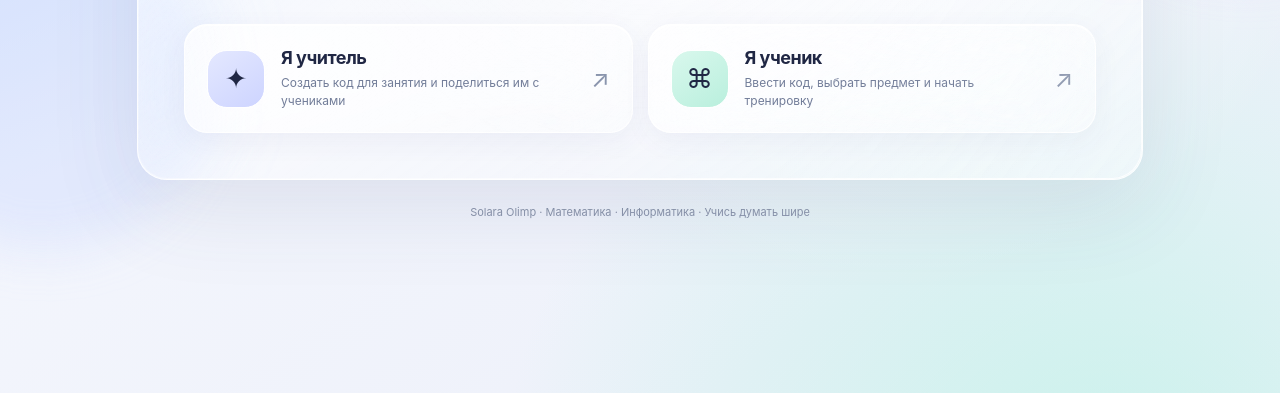
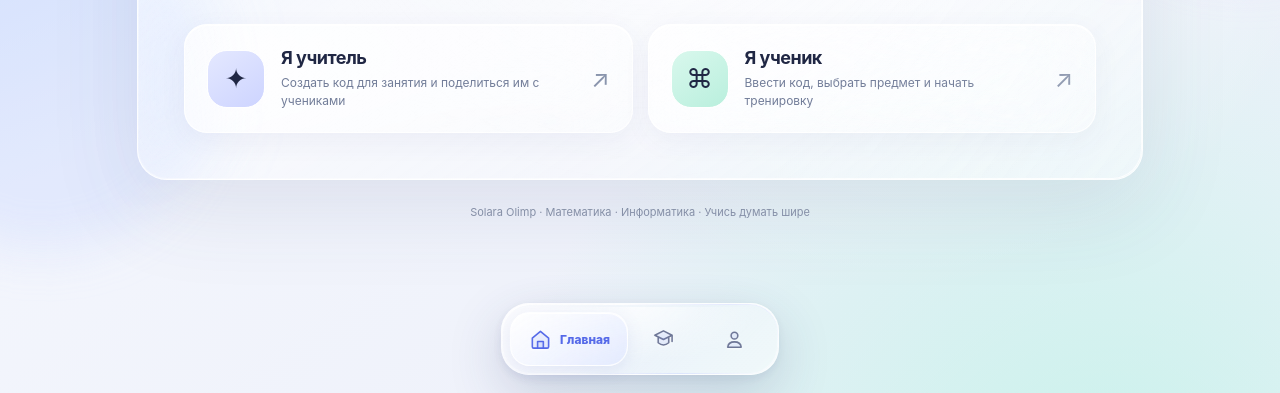
Before and after one commit to gggevego15-ui/SolaraOlimp, a plain HTML site: page index.html in a window 1280 px wide. Shown: the part 407-800 px from the top of the page. Drawn offline with Linux system fonts and the light colour scheme.

Commit message:
Add floating iOS glass navigation dock to Solara Olimp

```diff
--- a/index.html
+++ b/index.html
@@ -128,6 +128,29 @@ button:focus-visible,select:focus-visible,input:focus-visible,summary:focus-visi
 @media(max-width:650px){.shell{padding:12px 12px 30px}.top{top:6px;border-radius:21px;margin-bottom:17px}.panel{border-radius:26px}.glass{backdrop-filter:blur(26px) saturate(170%);-webkit-backdrop-filter:blur(26px) saturate(170%)}.panel:after{opacity:.4}}
 @media(prefers-reduced-motion:reduce){.logo,.panel:not(.hidden){animation:none!important}.shell:before{display:none}*,*:before,*:after{scroll-behavior:auto!important;transition:none!important}}
 
+
+/* Floating iOS-inspired navigation dock */
+body{padding-bottom:calc(112px + env(safe-area-inset-bottom,0px))}
+.ios-dock{position:fixed;z-index:1000;left:50%;bottom:calc(18px + env(safe-area-inset-bottom,0px));transform:translateX(-50%);display:flex;align-items:center;gap:7px;width:max-content;max-width:calc(100vw - 24px);padding:8px;border:1px solid rgba(255,255,255,.78);border-radius:28px;background:linear-gradient(135deg,rgba(255,255,255,.72),rgba(244,247,255,.42) 58%,rgba(255,255,255,.56));box-shadow:0 18px 55px rgba(47,59,112,.2),0 3px 12px rgba(47,59,112,.07),inset 0 1px 0 rgba(255,255,255,.98),inset 0 -1px 0 rgba(255,255,255,.34);backdrop-filter:blur(42px) saturate(210%);-webkit-backdrop-filter:blur(42px) saturate(210%);isolation:isolate;animation:dock-float-in .7s cubic-bezier(.2,.9,.25,1.15) both}
+.ios-dock:before{content:"";position:absolute;inset:0;border-radius:inherit;padding:1px;background:linear-gradient(125deg,rgba(255,255,255,.95),rgba(255,255,255,.1) 36%,rgba(158,178,255,.27) 70%,rgba(255,255,255,.88));-webkit-mask:linear-gradient(#000 0 0) content-box,linear-gradient(#000 0 0);-webkit-mask-composite:xor;mask-composite:exclude;pointer-events:none;z-index:-1}
+.dock-glow{position:absolute;inset:3px;border-radius:24px;pointer-events:none;background:radial-gradient(150px 70px at 50% 0%,rgba(255,255,255,.72),transparent 80%);opacity:.85;z-index:-1}
+.dock-item{position:relative;display:flex;align-items:center;justify-content:center;gap:7px;min-width:54px;height:54px;padding:0 15px;border:1px solid transparent;border-radius:20px;background:transparent;color:#6d7696;cursor:pointer;transition:width .35s cubic-bezier(.2,.85,.25,1.2),padding .35s ease,transform .3s cubic-bezier(.2,.85,.25,1.2),background .3s ease,color .3s ease,box-shadow .3s ease;overflow:hidden}
+.dock-item:before{content:"";position:absolute;inset:0;border-radius:inherit;background:linear-gradient(145deg,rgba(255,255,255,.82),rgba(220,228,255,.42));opacity:0;transform:scale(.8);transition:opacity .3s ease,transform .35s cubic-bezier(.2,.85,.25,1.2);z-index:-1}
+.dock-item:hover{transform:translateY(-3px);color:#5669df}
+.dock-item:hover:before{opacity:.65;transform:scale(1)}
+.dock-item:active{transform:scale(.93)}
+.dock-item.active{padding-inline:17px;color:#5267e8;background:linear-gradient(145deg,rgba(255,255,255,.8),rgba(225,232,255,.55));border-color:rgba(255,255,255,.8);box-shadow:inset 0 1px 0 rgba(255,255,255,.98),0 5px 17px rgba(90,106,192,.12)}
+.dock-item.active:before{opacity:1;transform:scale(1);background:linear-gradient(145deg,rgba(255,255,255,.7),rgba(215,225,255,.45))}
+.dock-icon{width:25px;height:25px;flex:0 0 25px;display:grid;place-items:center;filter:drop-shadow(0 1px 1px rgba(255,255,255,.8));transition:transform .35s cubic-bezier(.2,.85,.25,1.2)}
+.dock-item:hover .dock-icon{transform:translateY(-1px) scale(1.08)}
+.dock-icon svg{width:23px;height:23px;fill:rgba(117,137,242,.12);stroke:currentColor;stroke-width:1.65;stroke-linecap:round;stroke-linejoin:round}
+.dock-label{font-size:12px;font-weight:800;white-space:nowrap;max-width:0;opacity:0;overflow:hidden;transform:translateX(-4px);transition:max-width .35s ease,opacity .25s ease,transform .35s ease}
+.dock-item.active .dock-label{max-width:90px;opacity:1;transform:translateX(0)}
+.ios-dock.dock-hidden{display:none!important}
+@keyframes dock-float-in{from{opacity:0;transform:translate(-50%,25px) scale(.92);filter:blur(8px)}to{opacity:1;transform:translate(-50%,0) scale(1);filter:blur(0)}}
+@media(max-width:520px){body{padding-bottom:calc(105px + env(safe-area-inset-bottom,0px))}.ios-dock{bottom:calc(10px + env(safe-area-inset-bottom,0px));gap:4px;padding:6px;border-radius:25px;width:calc(100vw - 24px);justify-content:space-around}.dock-item{height:51px;min-width:49px;padding:0 12px;border-radius:18px;gap:6px}.dock-item.active{padding-inline:13px}.dock-icon{width:23px;height:23px;flex-basis:23px}.dock-icon svg{width:22px;height:22px}.dock-label{font-size:11px}}
+@media(prefers-reduced-motion:reduce){.ios-dock{animation:none}.dock-item,.dock-item:before,.dock-icon,.dock-label{transition:none!important}}
+
 </style>
 </head>
 <body>
@@ -168,7 +191,20 @@ button:focus-visible,select:focus-visible,input:focus-visible,summary:focus-visi
 <section class="panel glass hidden" id="resultView">
 <div class="eyebrow"><span class="dot"></span> ЗАНЯТИЕ ЗАВЕРШЕНО</div><h1>Хорошая работа!</h1><p class="lead" id="resultLead">Вот твой результат.</p><div class="result-score" id="scoreDisplay">0 / 10</div><div class="meta"><span class="chip" id="resultSubject">Математика</span><span class="chip" id="resultTime">Время: —</span></div><div class="review-toolbar"><span>РАЗБОР ОТВЕТОВ</span><button type="button" class="secondary" id="toggleReview">Раскрыть все ↕</button></div><div class="result-list" id="resultList"></div><div style="margin-top:25px"><button class="primary" data-home>На главную ↗</button></div></section>
 </main><footer class="footer">Solara Olimp · Математика · Информатика · Учись думать шире</footer>
-</div><div class="toast" id="toast" role="status" aria-live="polite"></div>
+</div>
+<nav class="ios-dock" id="iosDock" aria-label="Основная навигация">
+ <div class="dock-glow" aria-hidden="true"></div>
+ <button class="dock-item active" type="button" data-nav="roleView" aria-label="Главная" title="Главная">
+  <span class="dock-icon"><svg viewBox="0 0 24 24" aria-hidden="true"><path d="m3.5 10.5 8.5-7 8.5 7v9a1.5 1.5 0 0 1-1.5 1.5h-14A1.5 1.5 0 0 1 3.5 19.5z"/><path d="M9 21v-7h6v7"/></svg></span><span class="dock-label">Главная</span>
+ </button>
+ <button class="dock-item" type="button" data-nav="teacherView" aria-label="Учителю" title="Учителю">
+  <span class="dock-icon"><svg viewBox="0 0 24 24" aria-hidden="true"><path d="M12 3 3 7.5 12 12l9-4.5z"/><path d="M6.5 10.3v5.1c3.6 3 7.4 3 11 0v-5.1"/><path d="M21 8v6"/></svg></span><span class="dock-label">Учителю</span>
+ </button>
+ <button class="dock-item" type="button" data-nav="studentView" aria-label="Ученику" title="Ученику">
+  <span class="dock-icon"><svg viewBox="0 0 24 24" aria-hidden="true"><circle cx="12" cy="8" r="3.5"/><path d="M5 20c.4-3.6 2.8-5.5 7-5.5s6.6 1.9 7 5.5z"/></svg></span><span class="dock-label">Ученику</span>
+ </button>
+</nav>
+<div class="toast" id="toast" role="status" aria-live="polite"></div>
 <script>
 // Let the browser paint the static homepage before initializing app logic.
 setTimeout(()=>{
@@ -178,7 +214,7 @@ const API_URL="https://husjlwgohxtatgguzdjm.supabase.co/functions/v1/olimp-api";
 const API_KEY="sb_publishable_iECwhv5Ljl48x8_v6FasJA_W5jwXNtZ";
 async function api(action,payload={}){const response=await fetch(API_URL,{method:"POST",headers:{"Content-Type":"application/json","apikey":API_KEY},body:JSON.stringify({action,...payload})});let data={};try{data=await response.json()}catch(e){}if(!response.ok)throw new Error(data.error||"Ошибка соединения с сервером");return data;}
 const views=['roleView','teacherView','studentView','quizView','resultView'];
-function showView(id){views.forEach(v=>$(v).classList.toggle('hidden',v!==id));$('topStatus').textContent=id==='quizView'?'ЗАНЯТИЕ ИДЁТ':id==='teacherView'?'КАБИНЕТ УЧИТЕЛЯ':id==='studentView'?'КАБИНЕТ УЧЕНИКА':'ПРОСТРАНСТВО ОЛИМПИАД';window.scrollTo({top:0,behavior:'smooth'})}
+function showView(id){views.forEach(v=>$(v).classList.toggle('hidden',v!==id));$('topStatus').textContent=id==='quizView'?'ЗАНЯТИЕ ИДЁТ':id==='teacherView'?'КАБИНЕТ УЧИТЕЛЯ':id==='studentView'?'КАБИНЕТ УЧЕНИКА':'ПРОСТРАНСТВО ОЛИМПИАД';const dock=$('iosDock');if(dock){dock.classList.toggle('dock-hidden',id==='quizView');dock.querySelectorAll('[data-nav]').forEach(item=>item.classList.toggle('active',item.dataset.nav===id||(id==='resultView'&&item.dataset.nav==='studentView')))}window.scrollTo({top:0,behavior:'smooth'})}
 let toastTimer;function notify(s){$('toast').textContent=s;$('toast').classList.add('show');clearTimeout(toastTimer);toastTimer=setTimeout(()=>$('toast').classList.remove('show'),2600)}
 document.querySelectorAll('[data-home]').forEach(b=>b.addEventListener('click',()=>{if(session&&!session.finished&&!confirm('Выйти из занятия? Текущий прогресс будет потерян.'))return;session=null;showView('roleView')}));
 $('brandHome').addEventListener('click',e=>{e.preventDefault();if(session&&!session.finished&&!confirm('Выйти из занятия? Текущий прогресс будет потерян.'))return;session=null;showView('roleView')});
@@ -430,6 +466,16 @@ try{
  },{passive:true});
 }catch(e){}
 
+
+document.querySelectorAll('[data-nav]').forEach(item=>item.addEventListener('click',()=>{
+ const target=item.dataset.nav;
+ if(target==='roleView'){
+  if(session&&!session.finished&&!confirm('Выйти из занятия? Текущий прогресс будет потерян.'))return;
+  session=null;
+ }
+ showView(target);
+}));
+
 showView('roleView');
 
 }, 50);
```
